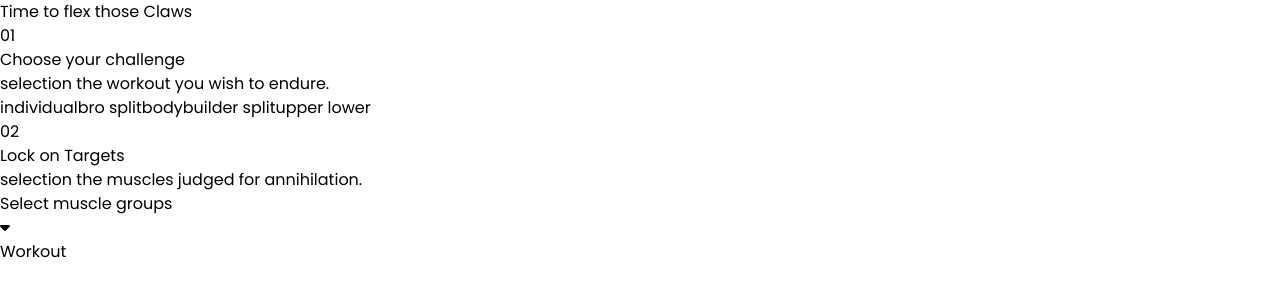
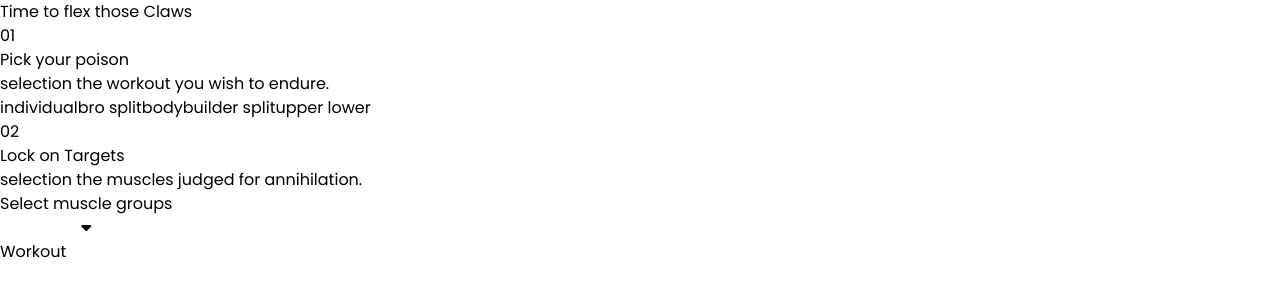
Before and after one commit to adceballos/gym-app, a React (Vite) app: page / in a window 1280 px wide. Shown: the part 144-434 px from the top of the page. Built offline with nearby package versions, Linux system fonts and the light colour scheme.

Commit message:
Add state management for modal visibility, workout type, selected muscles, and fitness goals.

```diff
--- a/src/components/Generator.jsx
+++ b/src/components/Generator.jsx
@@ -1,4 +1,4 @@
-import React from 'react'
+import React, {useState} from 'react'
 import SectionWrapper from './SectionWrapper'
 import { SCHEMES, WORKOUTS } from '../utils/swoldier'
 
@@ -17,11 +17,22 @@ function Header(props) {
 }
 
 export default function Generator() {
+  // We import {useState} to use a React stateful variable instead of a traditional variable. First value is the current state, and second value is the function that is used to update our state. useState is the hook that is declared with a default value.
+  const [showModal, setShowModal] = useState(false)
+  const [poison, setPoison] = useState('individual')
+  const [muscles, setMuscles] = useState([])
+  const [goals, setGoals] = useState('strength_power')
+
+  function toggleModal() {
+    setShowModal(!showModal)
+    //showModal = !showModal
+    }
+
   return (
     // Pass header and title as attribute style props to SectionWrapper component.
     <SectionWrapper header={"generate your workout"} title={['Time', 'to', 'flex', 'those', 'Claws']}>
         {/* In JSX, you can use a self-closing tag if a component does not have any children. <Header /> acts the same as <Header></Header>. */}
-        <Header index={'01'} title={'Choose your challenge'} description={"selection the workout you wish to endure."} />
+        <Header index={'01'} title={'Pick your poison'} description={"selection the workout you wish to endure."} />
         {/* Retrieve an array of keys from WORKOUTS object located in swoldier.js, then map each key as a button, representing 4 different workout splits.
             In the arrow function, type represents the current key, and type index represents the index of that key in the array. */}
         <div className='grid grid-cols-2 sm:grid-cols-4 gap-4'>
@@ -35,12 +46,16 @@ export default function Generator() {
           })}
         </div>
         <Header index={'02'} title={'Lock on Targets'} description={"selection the muscles judged for annihilation."} />
-        <div className='bg-slate-950 p-3 border border-solid border-blue-400 rounded-lg'>
-          <div className='relative flex items-center justify-center'>
+        <div className='bg-slate-950 border border-solid border-blue-400 rounded-lg flex flex-col'>
+          <button onClick={toggleModal} className='relative flex items-center justify-center p-3'>
             <p>Select muscle groups</p>
-            {/* Carrot down icon imported from fontawesome */}
+            {/* Carrot down icon imported from fontawesome, then moved it to the right of our box. */}
             <i className="fa-solid fa-caret-down absolute right-3 top-1/2 -translate-y-1/2"></i>
-          </div>
+          </button>
+          { /* Conditional rendering section. Use short circuit operator if show model == true */ }
+          {showModal && (
+            <div>modal</div>
+          )}
         </div>
     </SectionWrapper>
   )
```
